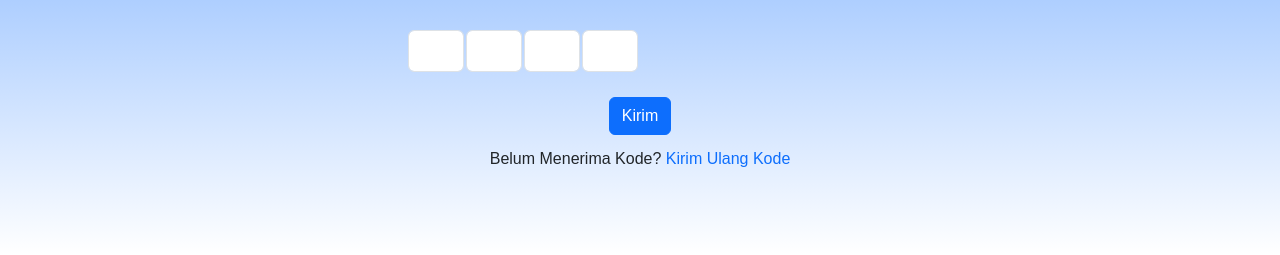
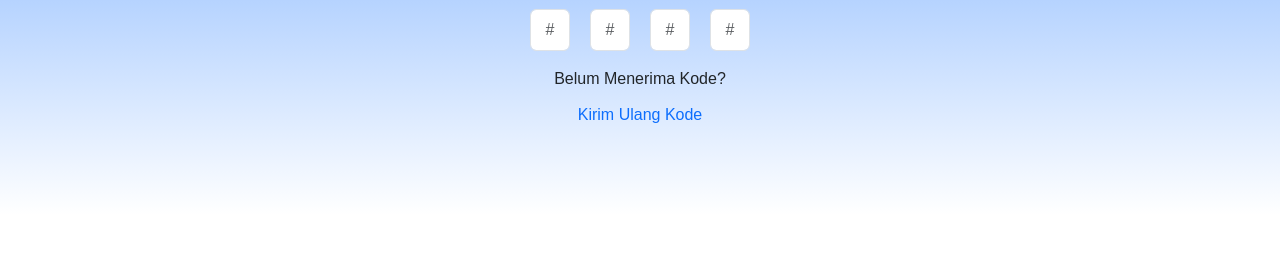
Before and after one commit to MfarisRf/Macro4-EcoCycle, a plain HTML site: page autentikasi.html in a window 1280 px wide. Shown: the part 349-604 px from the top of the page. Drawn offline with nearby package versions, Linux system fonts and the light colour scheme.

Commit message:
update autentikasi

```diff
--- a/CSS/autentikasi.css
+++ b/CSS/autentikasi.css
@@ -21,8 +21,21 @@ body {
 .wrapper {
   margin-inline: auto;
   width: 100%;
+  width: min(900px, 100% - 3rem);
+  display: flex;
+  justify-content: center;
+  align-items: center;
+  gap: 20px;
+}
+
+.kotak-kecil {
+  width: 40px;
+  height: 50px;
+  /* background-color: dodgerblue; */
+  border-radius: 6px;
+
+}
+
+.kotak-kecil input {
   text-align: center;
-  width: min(900px, 100% - 3rem);
-  /* margin-left: 150px;
-  margin-right: 150px; */
 }
--- a/autentikasi.html
+++ b/autentikasi.html
@@ -68,18 +68,23 @@
                 <h1 class="text-center">Masukkan Kode autentikasi</h1>
                 <form action="">
                   <div class="wrapper">
-                    <table>
+                    <div class="kotak-kecil"&times><input type="number" min="" max="1" name="" id="" class="form-control my-1 py-2" placeholder="#" /></div>
+                    <div class="kotak-kecil"&times><input type="number" min="" max="1" name="" id="" class="form-control my-1 py-2" placeholder="#" /></div>
+                    <div class="kotak-kecil"&times><input type="number" min="" max="1" name="" id="" class="form-control my-1 py-2" placeholder="#" /></div>
+                    <div class="kotak-kecil"&times><input type="number" min="" max="1" name="" id="" class="form-control my-1 py-2" placeholder="#" /></div>
+                    <!-- <table>
                       <tr>
                         <th> <input type="number" min="1" max="1" name="" id="" class="form-control my-4 py-2" placeholder="" /></th>
-                        <th> <input type="number" min="1" max="1"  name="" id="" class="form-control my-4 py-2" placeholder="" /></th>
-                        <th> <input type="number" min="1" max="1"  name="" id="" class="form-control my-4 py-2" placeholder="" /></th>
+                        <th> <input type="number" min="1" max="1" name="" id="" class="form-control my-4 py-2" placeholder="" /></th>
+                        <th> <input type="number" min="1" max="1" name="" id="" class="form-control my-4 py-2" placeholder="" /></th>
                         <th> <input type="number" min="1" max="1" name="" id="" class="form-control my-4 py-2" placeholder="" /></th>
                       </tr>
-                    </table>
+                    </table> -->
                   </div>
                   <div class="text-center">
-                    <button class="btn btn-primary">Kirim</button>
-                      <p class="my-1 py-2">Belum Menerima Kode? <a href="#" style="text-decoration: none;">Kirim Ulang Kode</a></p>
+                    <!-- <button class="btn btn-primary">Kirim</button> -->
+                      <p class="my-1 py-2">Belum Menerima Kode?</p>
+                      <p> <a href="#" style="text-decoration: none;">Kirim Ulang Kode</a></p>
                     </div>
                 </form>
                 </div>
```
